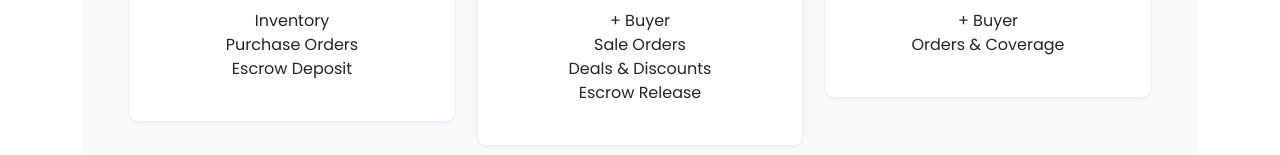
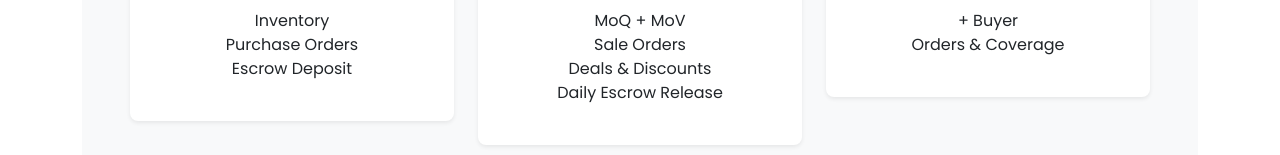
Before and after one commit to countrifyapp/website, a plain HTML site: page index.html in a window 1280 px wide. Shown: the part 1077-1232 px from the top of the page. Drawn offline with nearby package versions, Linux system fonts and the light colour scheme.

Commit message:
Update feature list in index.html for clarity

```diff
--- a/index.html
+++ b/index.html
@@ -203,10 +203,10 @@
                   class="text-body-secondary fw-light">/mo</small>
               </h1>
               <ul class="list-unstyled mt-3 mb-4">
-                <li>+ Buyer</li>
+                <li>MoQ + MoV</li>
                 <li>Sale Orders</li>
                 <li>Deals & Discounts</li>
-                <li>Escrow Release</li>
+                <li>Daily Escrow Release</li>
 
               </ul>
             </div>
```
